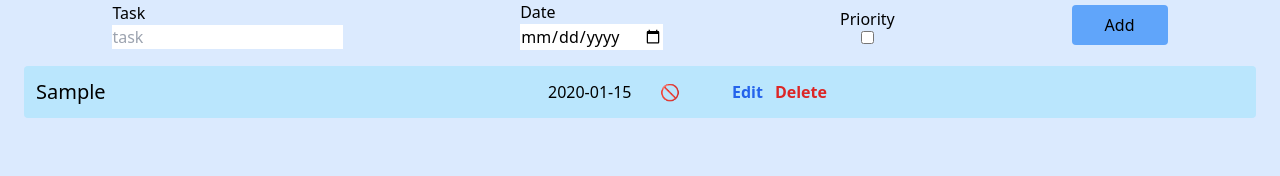
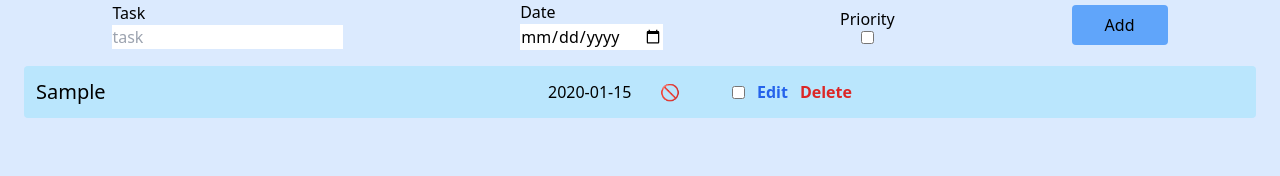
Before and after one commit to Bhagyadilhara/task-manage, a React (Create React App) app: page / in a window 1280 px wide. Both pictures are taken after typing "Sample", "2020-01-15" into the empty fields and a click on the button "Add". Shown: the top 176 px of the page. Built offline with nearby package versions, Linux system fonts and the light colour scheme.

Commit message:
added task status check box

```diff
--- a/src/App.js
+++ b/src/App.js
@@ -6,7 +6,7 @@ function App() {
   const [tasks, setTasks] = useState({
     title: "",
     date: "",
-    status: "",
+    status: false,
     priority: false,
   });
 
@@ -64,6 +64,19 @@ function App() {
     setTaskList(newList);
   }
 
+  const handleStatus = (idx) => {
+    const newList = taskList.map((item, index) =>{
+      if(index === idx){
+        return{
+          ...item,
+          status: !item.status,
+        };
+      }
+      return item;
+    });
+    setTaskList(newList);
+  }
+
   return (
     <div className="App">
       <div className="h-screen w-auto px-6 bg-blue-100">
@@ -110,6 +123,7 @@ function App() {
                 <div className='text-xl w-[500px]'>{task.title}</div>
                 <div className='text-base w-[100px]'>{task.date}</div>
                 <div className='text-base w-[60px]'>{task.priority ? "🔥" : "🚫"}</div>
+                <input type='checkbox' onChange={()=>handleStatus(idx)}/>
                 <button className='text-blue-600 font-bold'
                   onClick={()=>handleEdit(task, idx)}>Edit</button>
                 <button className='text-red-600 font-bold'
```
